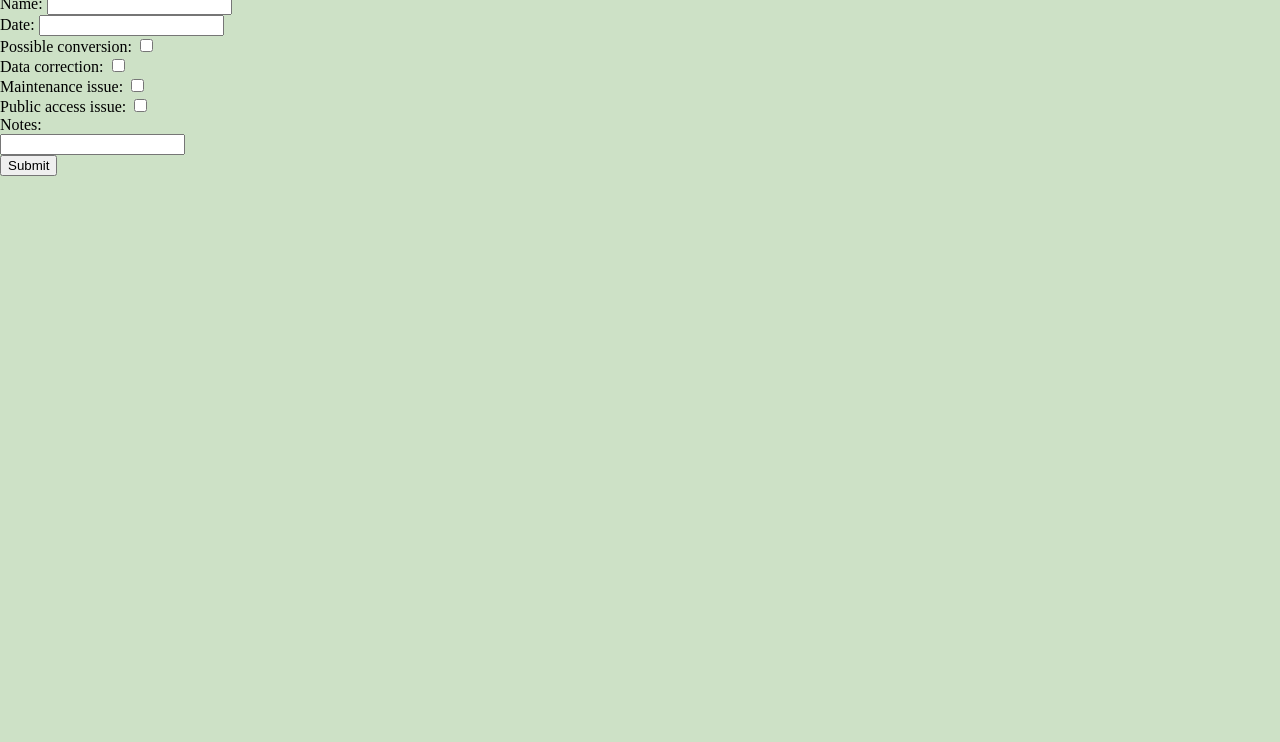
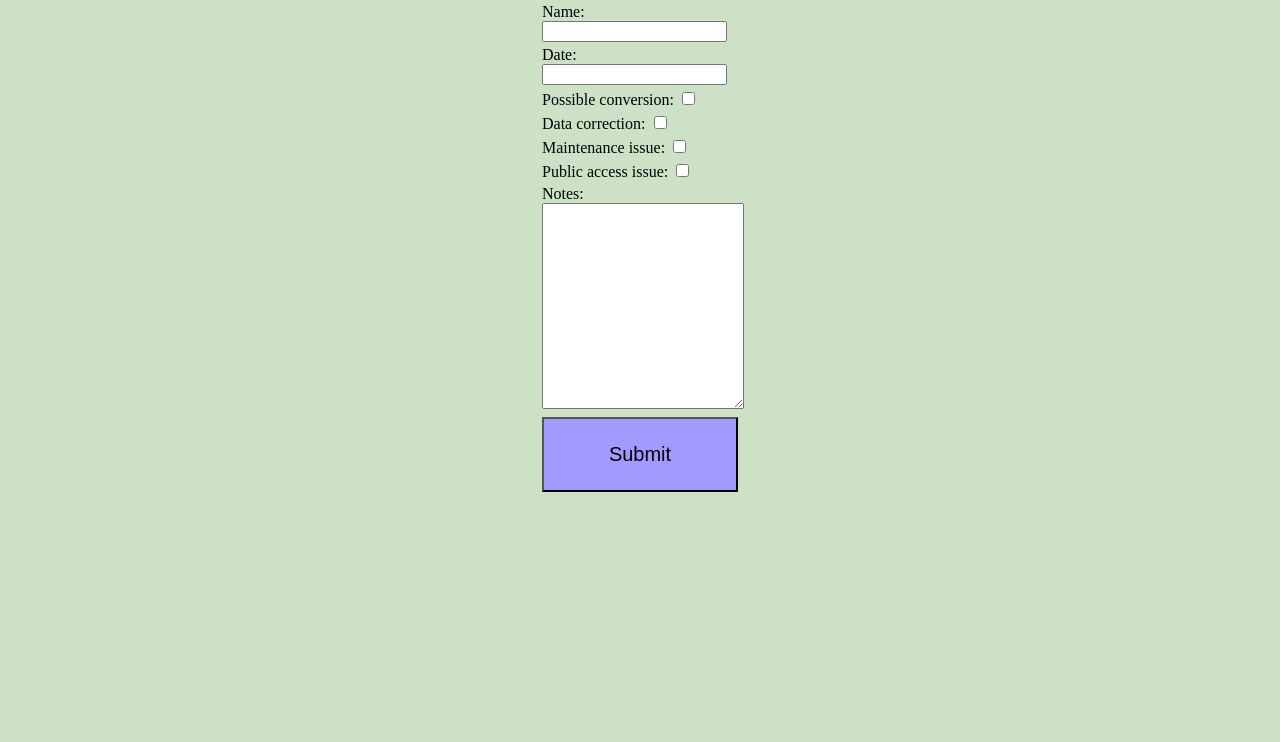
Before and after one commit to kacir/ParkInsp, a plain HTML site: page createReport.html in a window 1280 px wide. Shown: the part 58-800 px from the top of the page. Drawn offline with nearby package versions, Linux system fonts and the light colour scheme.

Commit message:
Search box, url parameters, create form improvements
Added a simple geocoder search box to the inspect page, fixed some url parameter bugs, centered the create report form within its page.

```diff
--- a/createReport.html
+++ b/createReport.html
@@ -17,24 +17,38 @@
         <h1>Create New Report: <span class="parkname">{Park Name}</span></h1>
     </div>
 
-    <form>
-    Name: <input type="text" name="name" />
-    <br />
-    Date: <input type="text" name="date" />
-    <br />
-    Possible conversion: <input type="checkbox" name="conversion" />
-    <br />
-    Data correction: <input type="checkbox" name="dataCorrection" />
-    <br />
-    Maintenance issue: <input type="checkbox" name="Maintenaceissue" />
-    <br />
-    Public access issue: <input type="checkbox" name="Publicaccess" />
-    <br />
-    Notes:
-    <br/>
-    <input type="text" name="description" />
-    <br/>
-        <button>Submit</button>
+    <form id="create-report-form">
+        <div class="form-pair">
+            <label for="name">Name:</label>
+            <input type="text" name="name" />
+        </div>
+        <div class="form-pair">
+            <label for="date">Date:</label>
+            <input type="text" name="date" />
+        </div>
+        <div class="form-pair">
+            <label for="conversion">Possible conversion:</label>
+            <input type="checkbox" name="conversion" />
+        </div>
+        <div class="form-pair">
+            <label for="dataCorrection">Data correction:</label>
+            <input type="checkbox" name="dataCorrection" />
+        </div>
+        <div class="form-pair">
+            <label for="Maintenaceissue">Maintenance issue:</label> <input type="checkbox" name="Maintenaceissue" />
+        </div>
+        <div class="form-pair">
+            <label for="Publicaccess">Public access issue:</label>
+            <input type="checkbox" name="Publicaccess" />
+        </div>
+        <div class="form-pair">
+            <label for="description">Notes: </label>
+            <textarea type="text" name="description" ></textarea>
+        </div>
+        <div class="form-pair">
+            <button>Submit</button>
+        </div>
+
     </form>
 
 
@@ -44,6 +58,5 @@
 </footer>
 
 <script src="https://ajax.googleapis.com/ajax/libs/jquery/3.3.1/jquery.min.js"></script>
-<script src="js/main.js"></script>
 
 </html>
--- a/css/style.css
+++ b/css/style.css
@@ -3,11 +3,12 @@
 h1 {
     text-align: center;
     margin: 0px;
-	margin-top: 5px;
+	padding-top: 5px;
+    padding-bottom: 5px;
     color: white;
 }
 .topbar {
-    height: 50px;
+    /*height: 50px;*/
     background-color: rgb(85, 178, 61);
 
     margin-left: auto;
@@ -21,6 +22,11 @@ h1 {
 body {
     background-color: rgb(205, 225, 198);
     margin: 0px;
+}
+
+button {
+    background-color: rgb(162, 154, 255);
+    font-size: 20px;
 }
 
 
@@ -79,3 +85,35 @@ td, th {
 .ui-state-default{
 	background-color: rgb(205, 225, 198);
 }
+
+
+
+
+/*content that appied to the create new report page*/
+label, div {
+    margin:auto;
+    text-align: left;
+}
+
+
+textarea {
+    width: 100%;
+    height: 200px;
+}
+
+#create-report-form {
+    width : 200px;
+}
+
+form div button {
+    width: 100%;
+    height: 75px;
+}
+
+.form-pair {
+    padding: 2px;
+}
+
+form {
+    padding-top: 10px;
+}
--- a/js/navigate.js
+++ b/js/navigate.js
@@ -9,6 +9,9 @@ L.tileLayer('https://api.tiles.mapbox.com/v4/{id}/{z}/{x}/{y}.png?access_token=p
 		id: 'mapbox.streets'
 	}).addTo(mymap);
 
+//add the geocoder to the map
+L.Control.geocoder().addTo(mymap);
+
 //add a marker icon and style it as due for inspection
 
 //add a marker icon and style it as needing inspection
@@ -18,4 +21,4 @@ parkNum = "OG456";
 
 var marker = L.marker([ 34.7517595, -92.329416]).addTo(mymap);
 
-marker.bindPopup("<table> <tr><th><h3>" + parkName + "</h3></th></tr> <tr><td><a href='ViewPast.html'>View Past Reports</a></td> </tr><tr><td><a href='inspect.html?&parkNum=" + parkNum +"'>Inspect</a></td></tr> <tr><td>Drive Here</td></tr> </table>");
+marker.bindPopup("<table> <tr><th><h3>" + parkName + "</h3></th></tr> <tr><td><a href='ViewPast.html?parknum=" + parkNum + "'>View Past Reports</a></td> </tr><tr><td><a href='inspect.html?&parknum=" + parkNum +"'>Inspect</a></td></tr> <tr><td>Drive Here</td></tr> </table>");
```
Also changed, not shown: index.html (+7 -1 lines), js/inspect.js (+11 -12 lines).
